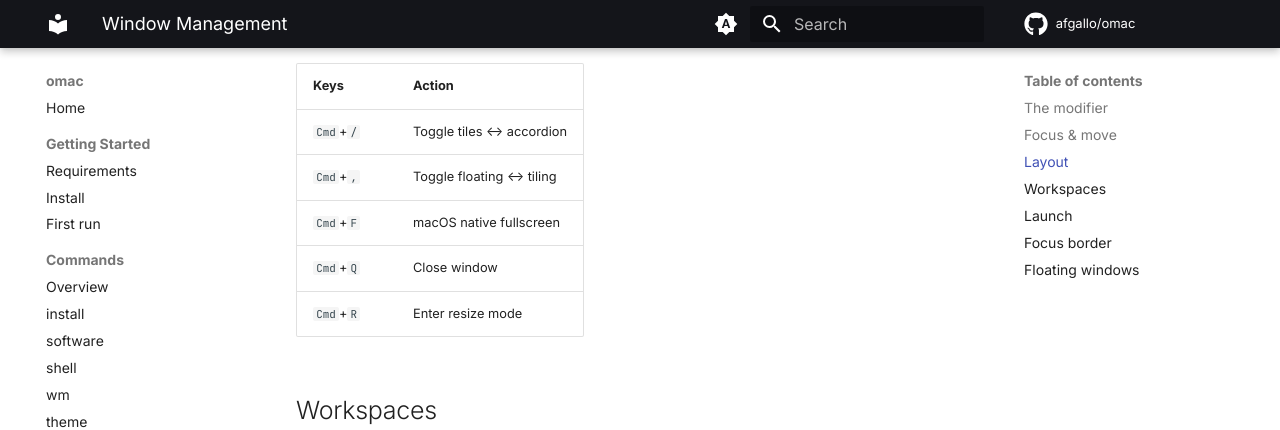
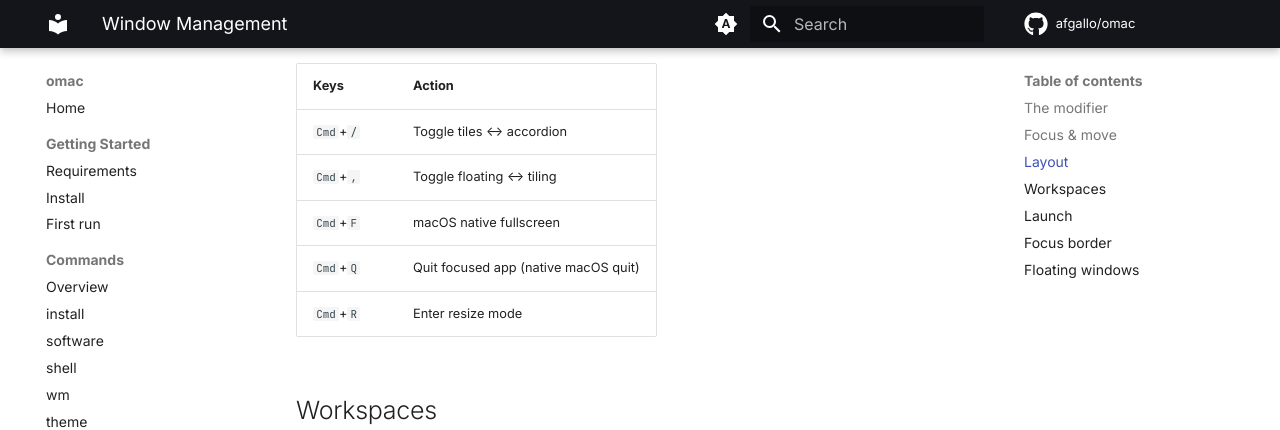
Before and after one commit to afgallo/omac, an MkDocs documentation site: the page built from docs/window-management/index.md, in a window 1280 px wide and 900 px high, scrolled down 841 px. Shown: the top 430 px of the window. Built offline with MkDocs 1.6.1 and Material for MkDocs 9.7.7, drawn with Linux system fonts in a browser that asks for light colours; comment, search, counter and statistics services are not loaded.

Commit message:
feat(wm): Cmd+Q quits app; Cmd+Shift+C opens native Claude app
- Rebind cmd-q from `close` (window only) to a native macOS quit via
  osascript, so the focused app fully exits — matching Mac expectations.
- Point cmd-shift-c at the native Claude app (`open -a Claude`) instead
  of opening claude.ai in a browser.
- Update wm_seed test assertion and window-management docs to match.

```diff
--- a/docs/window-management/index.md
+++ b/docs/window-management/index.md
@@ -33,7 +33,7 @@ registers only the specific Cmd combos below as global hotkeys — every unbound
 | `Cmd`+`/` | Toggle tiles ↔ accordion |
 | `Cmd`+`,` | Toggle floating ↔ tiling |
 | `Cmd`+`F` | macOS native fullscreen |
-| `Cmd`+`Q` | Close window |
+| `Cmd`+`Q` | Quit focused app (native macOS quit) |
 | `Cmd`+`R` | Enter resize mode |
 
 ## Workspaces
```
Also changed, not shown: 2 other files.
